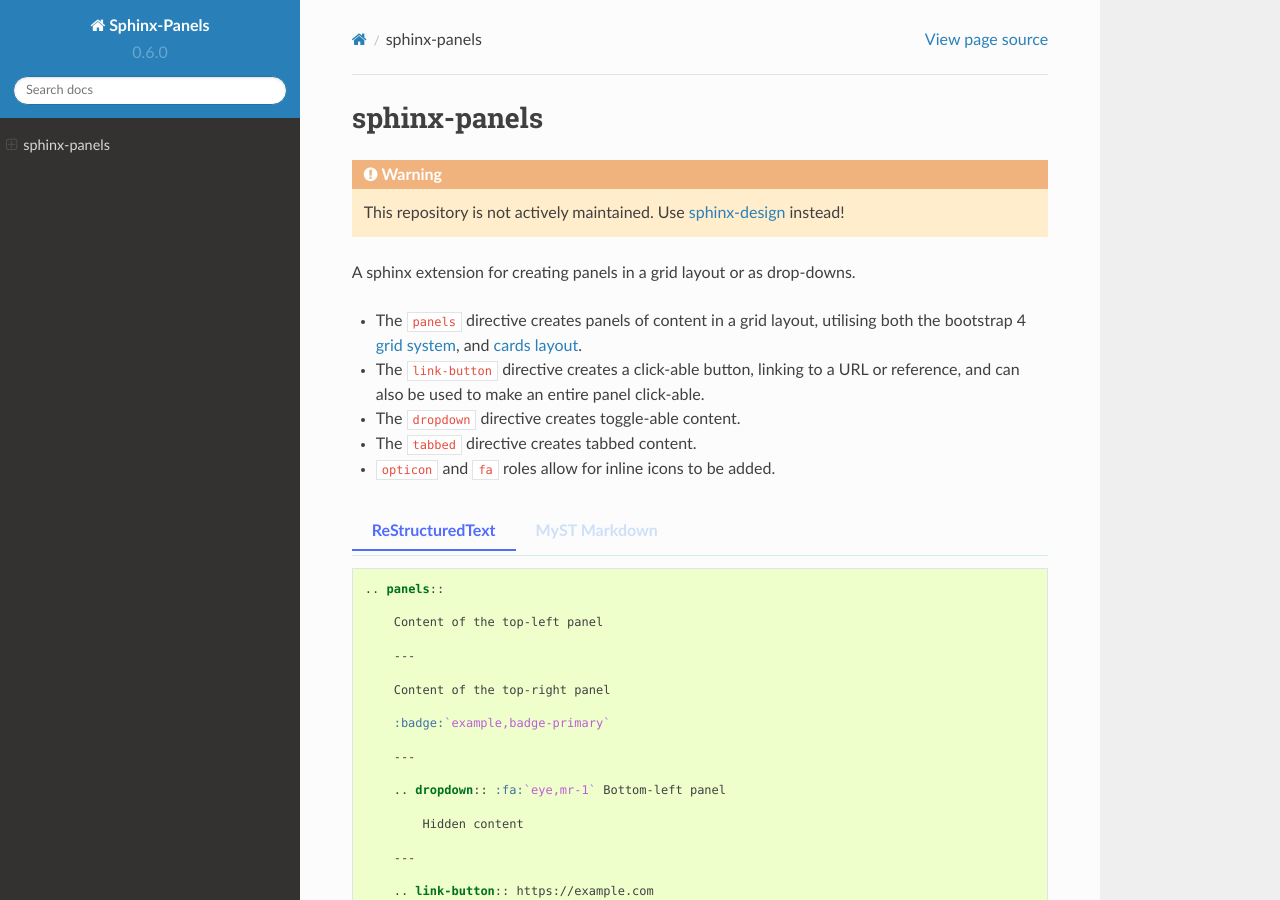
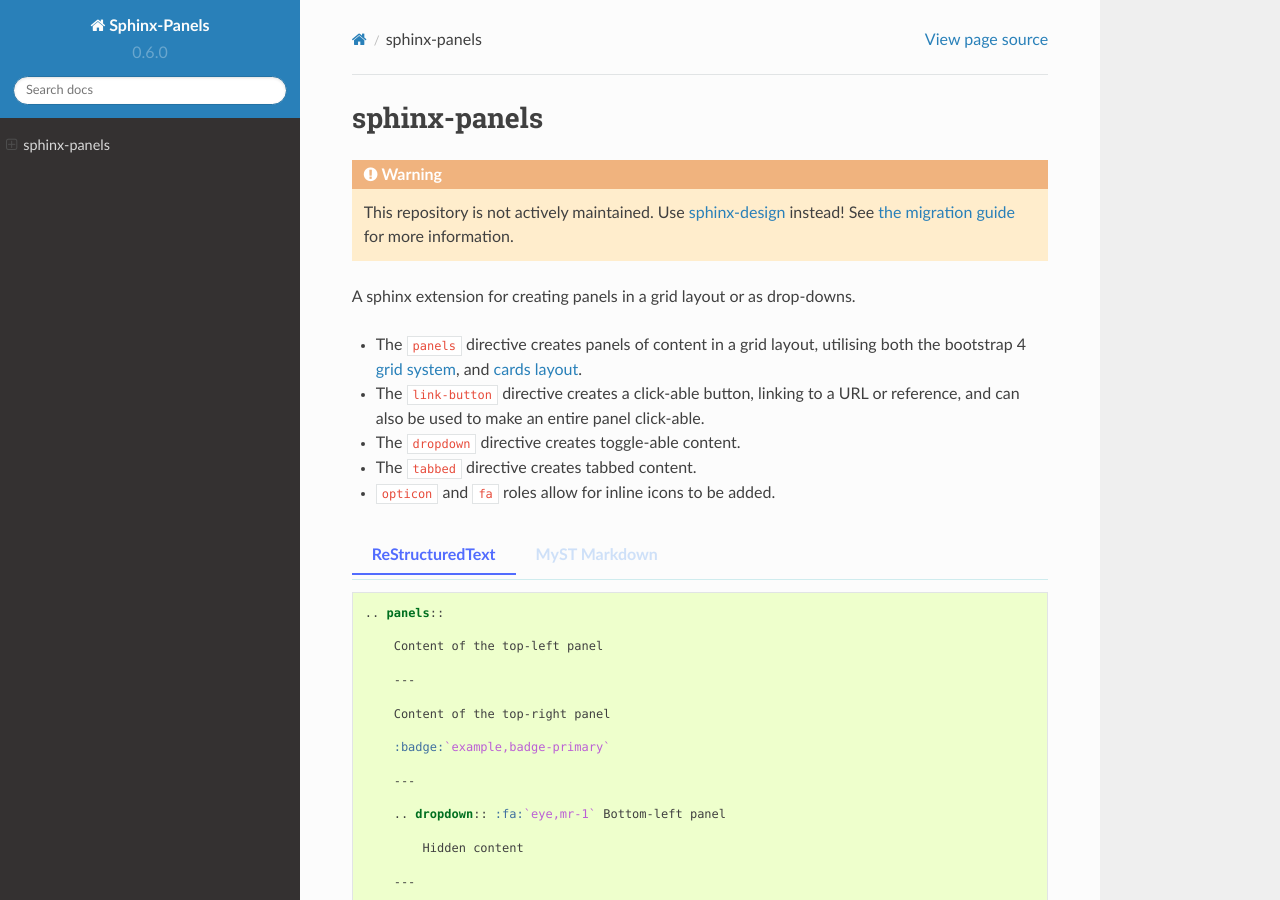
Before and after one commit to executablebooks/sphinx-panels, a Sphinx documentation site: the page built from docs/index.rst, in a window 1280 px wide and 900 px high. Built offline with Sphinx 7.4.7 and the Read the Docs theme 2.0.0, drawn with Linux system fonts in a browser that asks for light colours.

Commit message:
Warnings and pin Sphinx

```diff
--- a/docs/index.rst
+++ b/docs/index.rst
@@ -6,7 +6,9 @@
 
 .. warning::
 
-   This repository is not actively maintained. Use `sphinx-design <https://github.com/executablebooks/sphinx-design>`_ instead!
+   This repository is not actively maintained.
+   Use `sphinx-design <https://github.com/executablebooks/sphinx-design>`_ instead!
+   See `the migration guide <https://sphinx-design.readthedocs.io/en/latest/get_started.html#migrating-from-sphinx-panels>`_ for more information.
 
 A sphinx extension for creating panels in a grid layout or as drop-downs.
 
--- a/setup.py
+++ b/setup.py
@@ -31,6 +31,7 @@
     ],
     extras_require={
         "themes": [
+            "sphinx>=4",
             "sphinx-rtd-theme",
             "pydata-sphinx-theme~=0.4.0",
             "sphinx-book-theme~=0.0.36",
```
Also changed, not shown: README.md (+1 -1 lines).
